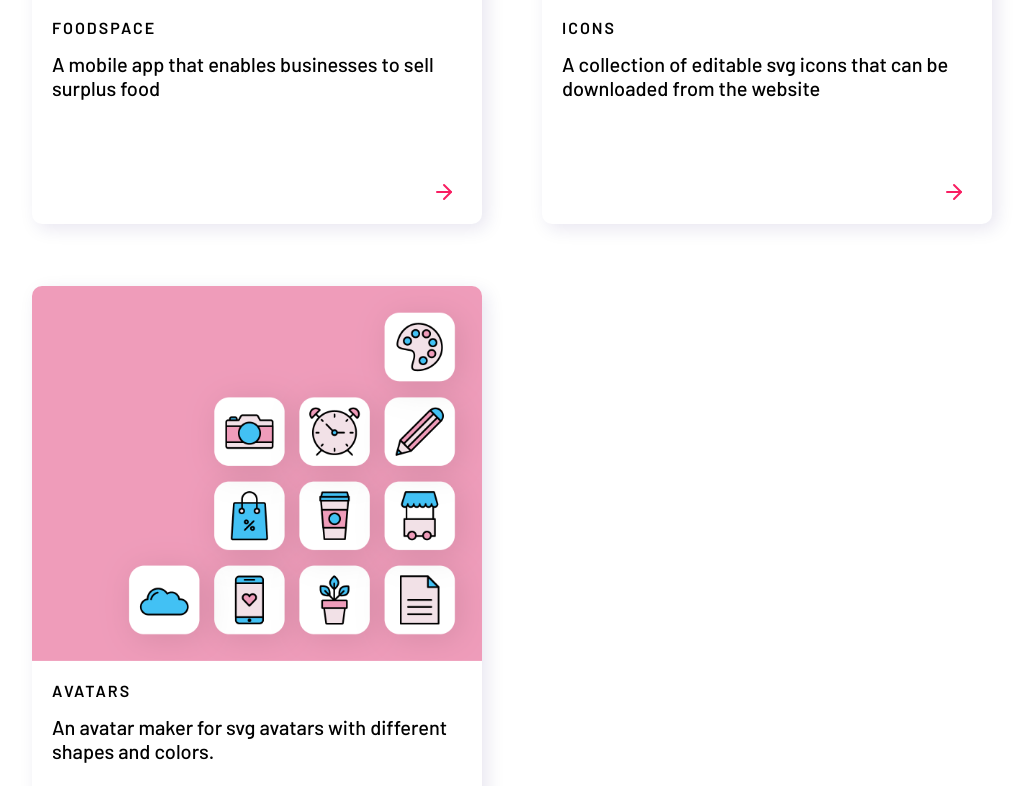
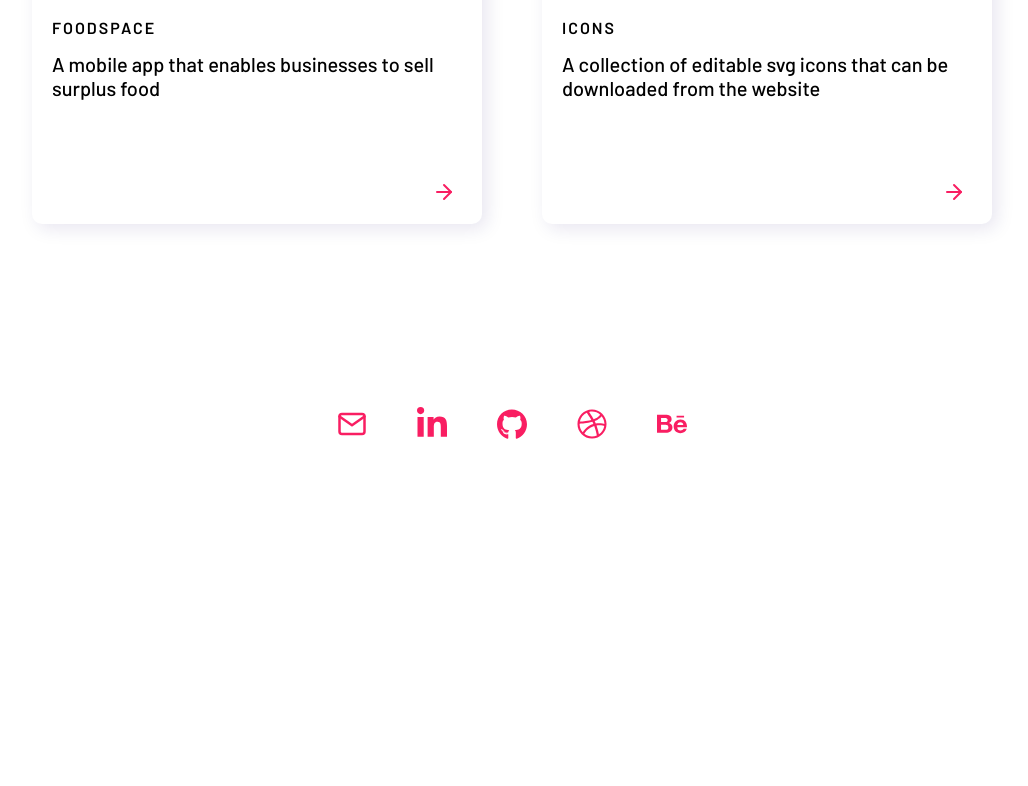
Before and after one commit to tinaavbelj/tinaavbelj-web, a React (Create React App) app: page / in a window 1280 px wide. Shown: the part 1539-2325 px from the top of the page, without its empty margins (128-1156 px from the left). After the commit the page ends 2063 px from the top, so only its background shows below. Built offline with nearby package versions, Linux system fonts and the light colour scheme.

Commit message:
First version to publish

```diff
--- a/src/components/Projects.js
+++ b/src/components/Projects.js
@@ -65,6 +65,7 @@ const Content = styled.div`
 `;
 
 const ItemsWrapper = styled.div`
+  width: 100%;
   display: flex;
   justify-content: space-between;
   flex-wrap: wrap;
@@ -76,6 +77,7 @@ const ItemsWrapper = styled.div`
 `;
 
 const StyledProjectItem = styled(ProjectItem)`
+  display: none;
   @media ${device.laptop} {
     margin-top: calc(${paddingMedium} - 10px) !important;
   }
```
